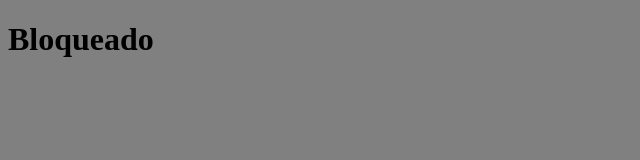
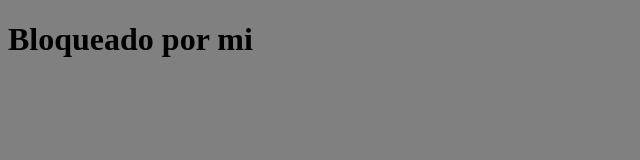
Before and after one commit to ssamusr/calendar-backend, a website: page public/index.html in a window 1280 px wide. Shown: the whole page, without its empty margins (0-640 px from the left). Drawn offline with Linux system fonts and the light colour scheme.

Commit message:
Fix public

```diff
--- a/public/index.html
+++ b/public/index.html
@@ -8,6 +8,6 @@
     <link rel="stylesheet" href="./style.css">
 </head>
 <body>
-    <h1>Bloqueado</h1>
+    <h1>Bloqueado por mi</h1>
 </body>
 </html>
```
